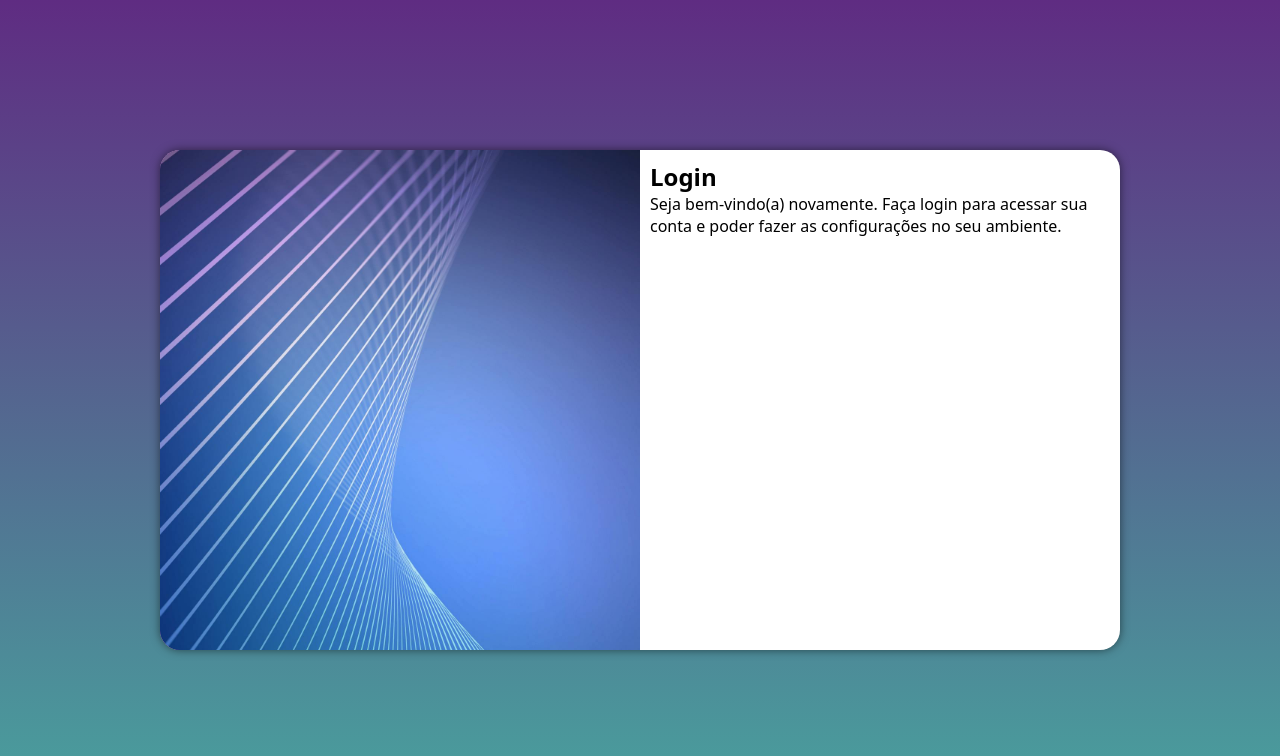
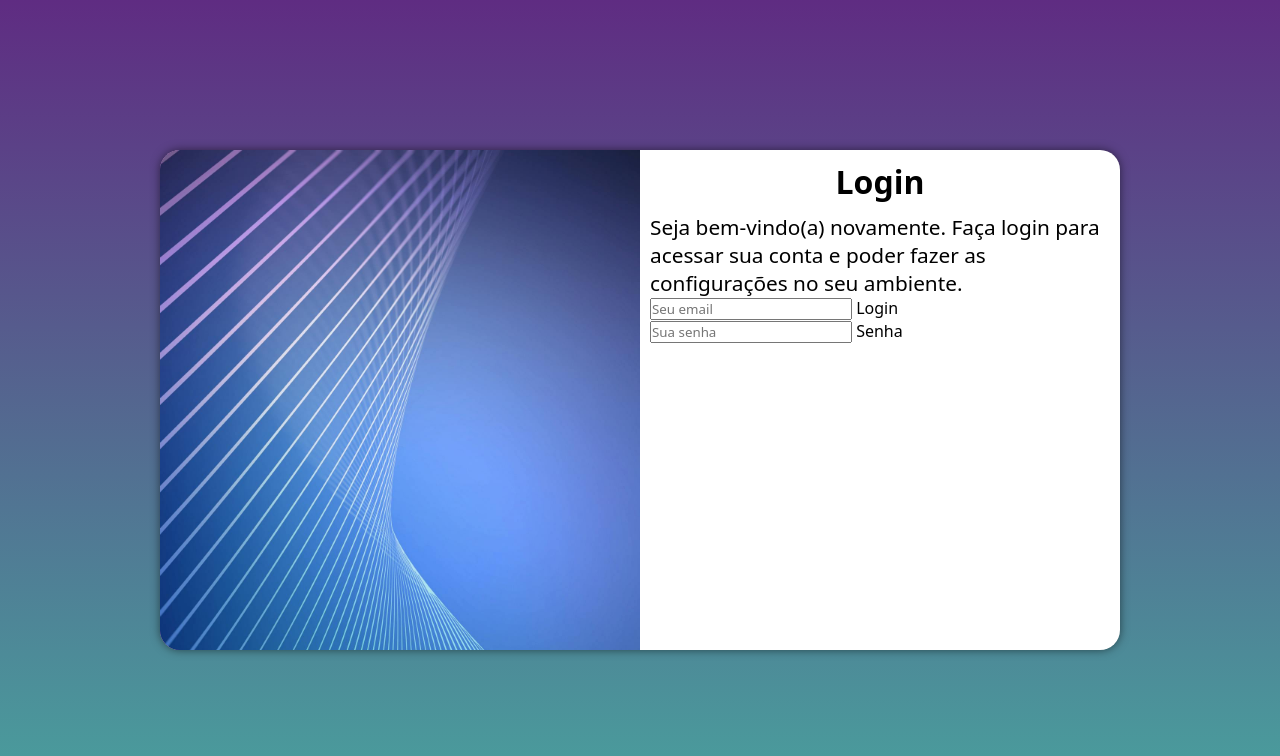
Before and after one commit to joaovitorherculano/projeto-login, a plain HTML site: page index.html in a window 1280 px wide. Drawn offline with Linux system fonts and the light colour scheme.

Commit message:
atualizei

```diff
--- a/estilos/media.css
+++ b/estilos/media.css
@@ -43,4 +43,12 @@
         float: right;
         width: 50%;
     }
+
+    div#formulario h1{
+        font-size: 2em;
+    }
+
+    div#formulario p{
+        font-size: 1.3em;
+    }
 }
--- a/estilos/style.css
+++ b/estilos/style.css
@@ -52,3 +52,12 @@ section#login div#formulario{
     display: block;
     padding: 10px;
 }
+
+div#formulario h1{
+    text-align: center;
+    margin-bottom: 10px;
+}
+
+div#formulario p{
+    font-size: 0.8em;
+}
--- a/index.html
+++ b/index.html
@@ -16,7 +16,14 @@
                 <h1>Login</h1>
                 <p>Seja bem-vindo(a) novamente. Faça login para acessar sua conta e poder fazer as configurações no seu ambiente.</p>
                 <form action="login.php" method="post">
-
+                    <div class="campo">
+                        <input type="email" name="email" id="iemail" placeholder="Seu email">
+                         <label for="ilogin">Login</label>
+                    </div>
+                    <div class="campo">
+                        <input type="password" name="senha" id="isenha" placeholder="Sua senha">
+                         <label for="isenha">Senha</label>
+                    </div>
                 </form>
             </div>
         </section>
```
